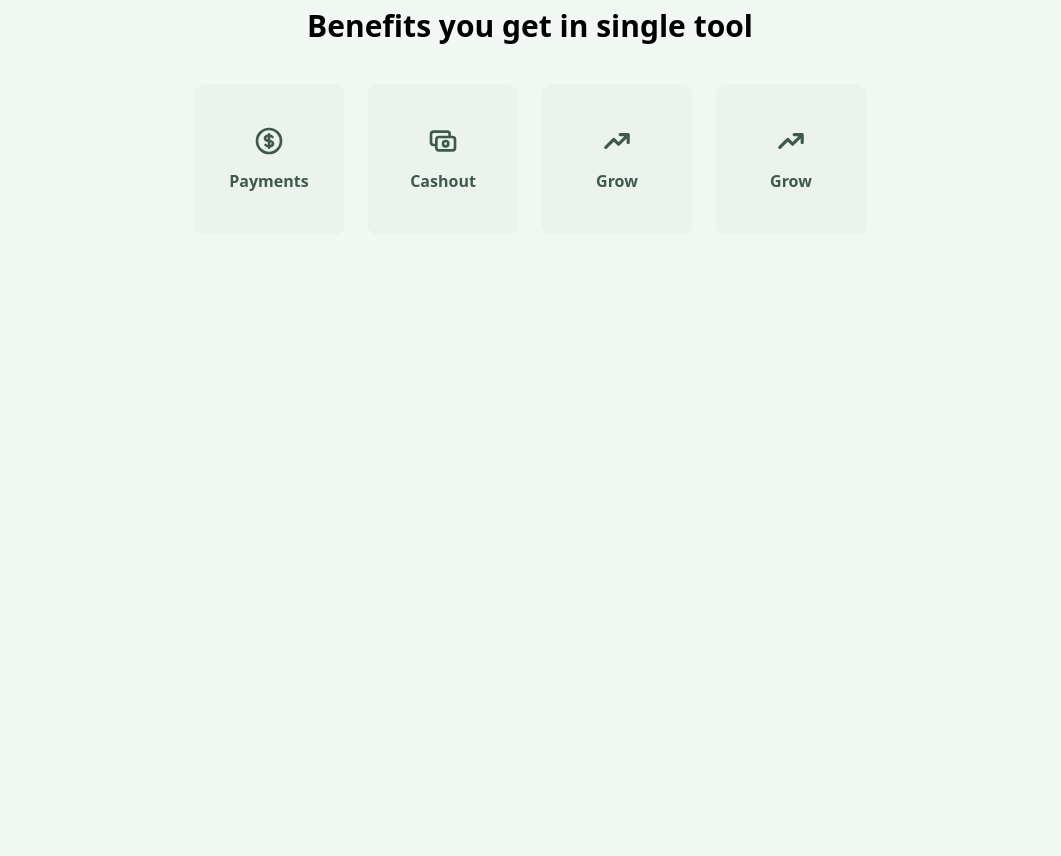
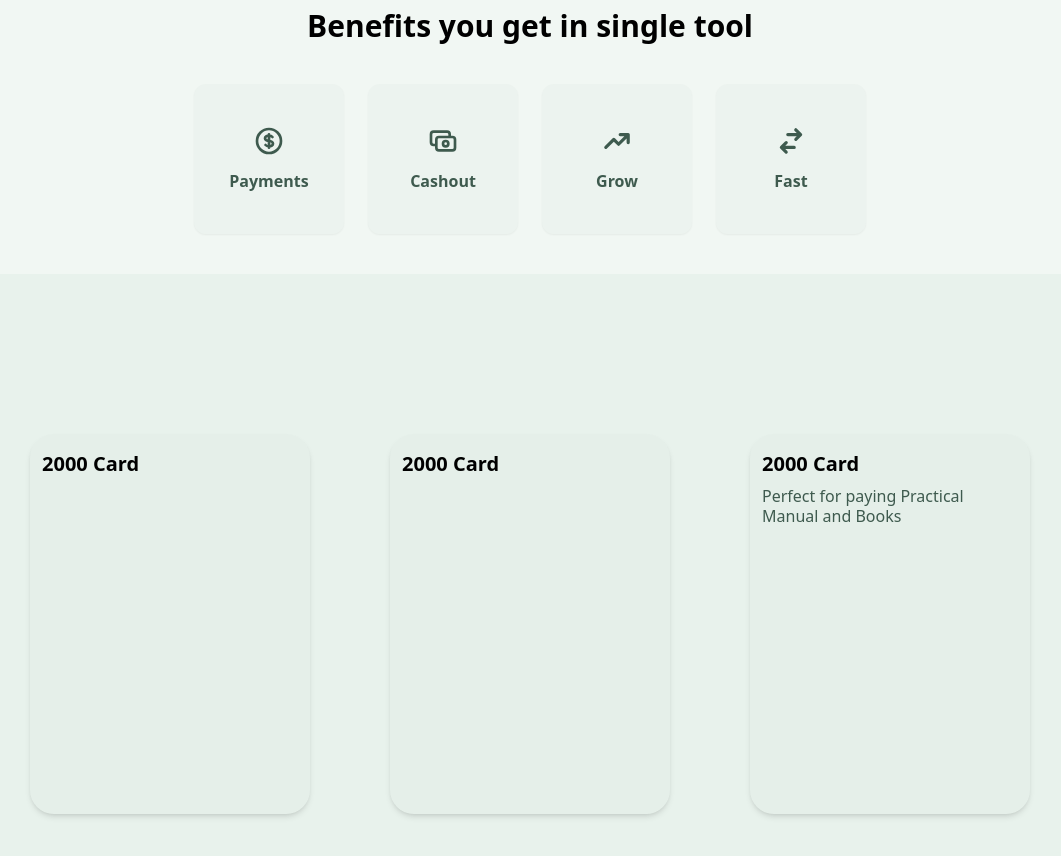
Before and after one commit to varletint/paywithmi, a React (Vite) app in the folder client/: page / in a window 1280 px wide. Shown: the part 860-1716 px from the top of the page, without its empty margins (110-1171 px from the left). Before the commit the page ends 1094 px from the top, so only its background shows below. Built offline with nearby package versions, Linux system fonts and the light colour scheme.

Commit message:
price card implementation

```diff
--- a/client/src/Pages/Home.jsx
+++ b/client/src/Pages/Home.jsx
@@ -3,23 +3,32 @@ import { Link } from "react-router-dom";
 import {
   HiCash,
   HiCurrencyDollar,
+  HiDocumentText,
   HiOutlineCash,
   HiOutlineCurrencyDollar,
+  HiSwitchHorizontal,
+  HiTicket,
   HiTrendingUp,
 } from "react-icons/hi";
 
 import Imghand from "../assets/images/file_00000000527c62308bc277ae2a95862d.png";
-import { FaMoneyBill, FaMoneyBillAlt, FaMoneyBillWave } from "react-icons/fa";
+import {
+  FaAddressBook,
+  FaMoneyBill,
+  FaMoneyBillAlt,
+  FaMoneyBillWave,
+} from "react-icons/fa";
 
 export default function Home() {
   return (
-    <div className='px-16 py-'>
+    <div className='py-'>
       <nav className=' py-3'>
         <Header />
       </nav>
 
       <HeroSection />
       <Benefits />
+      <PriceSection />
     </div>
   );
 }
@@ -64,7 +73,7 @@ const NavItems = () => {
 };
 const HeroSection = () => {
   return (
-    <section className='mt-10 h-[700px] '>
+    <section className='mt-10 h-[700px] px-16  '>
       <div className='flex justify-between '>
         <div className=' flex items-center'>
           <div
@@ -152,12 +161,41 @@ const Benefits = () => {
             flex flex-col justify-center gap-3  rounded-xl
           shadow-sm'>
             <div className=' items-center'>
-              <HiTrendingUp className='w-[2rem] h-[2rem] text-[#3e5a4e] ' />
+              <HiSwitchHorizontal className='w-[2rem] h-[2rem] text-[#3e5a4e] ' />
             </div>
-            <p className='text-[#3e5a4e] font-semibold'>Grow</p>
+            <p className='text-[#3e5a4e] font-semibold'>Fast</p>
           </div>
         </div>
       </div>
     </section>
   );
 };
+
+const PriceSection = () => {
+  return (
+    <section
+      className='bg-[#e7f1ecdc] mt-10 h-[700px] flex
+      items-center justify-center
+  gap-[5rem]'>
+      <PriceCard />
+      <PriceCard />
+      <PriceCard billDes={"Perfect for paying Practical Manual and Books"} />
+    </section>
+  );
+};
+
+const PriceCard = ({ billName, billPrice, billDes, benefit1, benefit2 }) => {
+  return (
+    <div
+      className=' bg-[#d5e0db33] h-[380px] w-[280px]
+    rounded-3xl shadow-md py-4 px-3
+    '>
+      <div className=''>
+        <div className=''>
+          <h1 className=' font-semibold text-xl'>2000 Card</h1>
+          <p className=' mt-2 leading-5 text-[#3e5a4e]'>{billDes}</p>
+        </div>
+      </div>
+    </div>
+  );
+};
```
